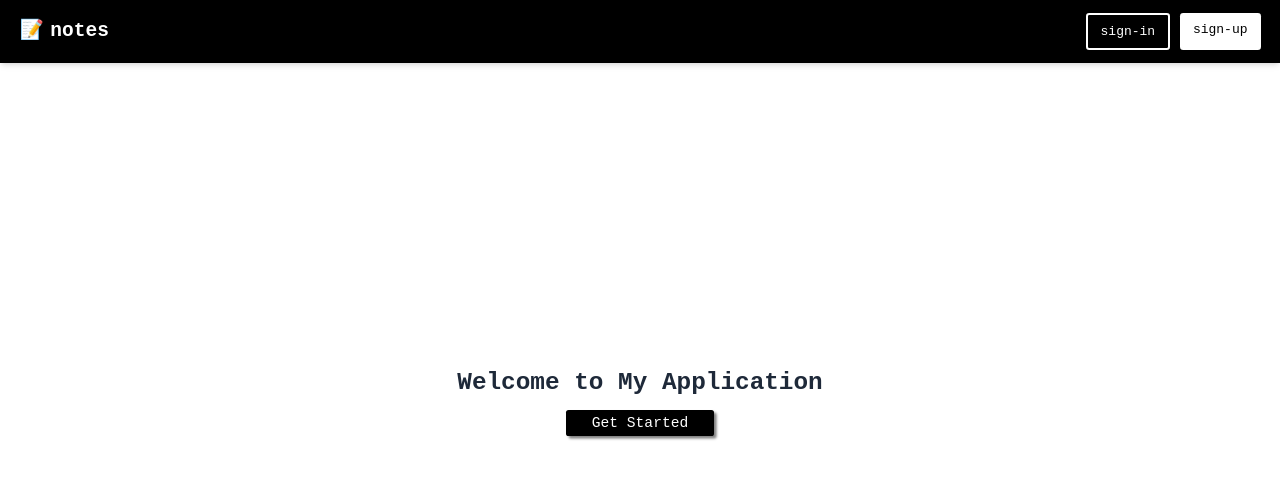
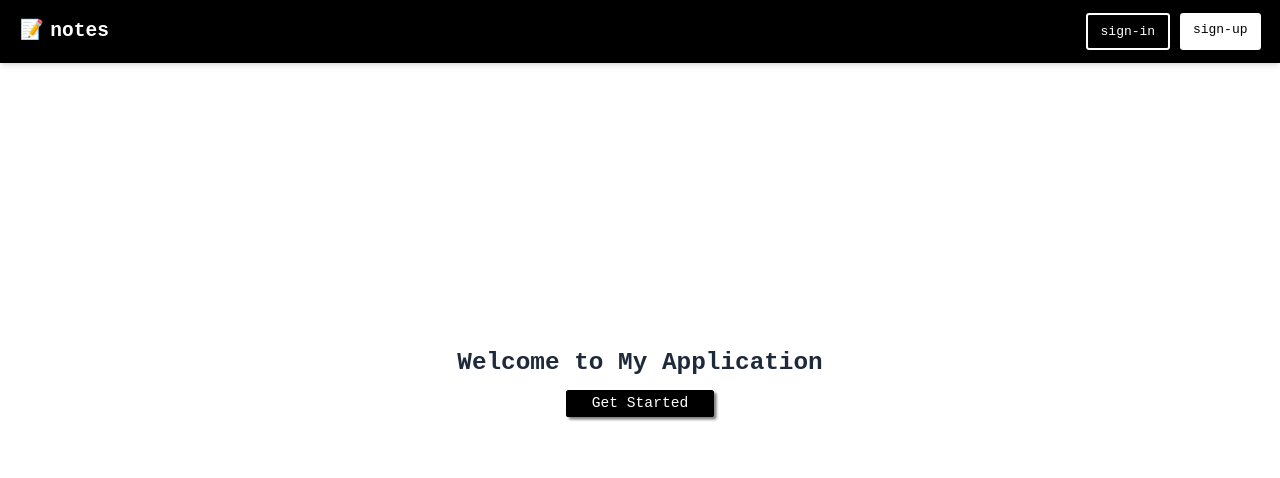
Before and after one commit to AvinashKumar3000/project-notes, a React (Vite) app: page / in a window 1280 px wide. Shown: the top 478 px of the page. Built offline with nearby package versions, Linux system fonts and the light colour scheme; the HTML template or start-up script is replaced by a standard one.

Commit message:
updated latest code 24-05-2025 12:12:35.12

```diff
--- a/src/layouts/BasicLayouts.jsx
+++ b/src/layouts/BasicLayouts.jsx
@@ -12,7 +12,7 @@ function BasicLayouts() {
                     <div className="bg-white text-black px-4 py-2 rounded">sign-up</div>
                 </div>
             </header>
-            <main className="p-6">
+            <main className="">
                 <Outlet />
             </main>
         </>
```
